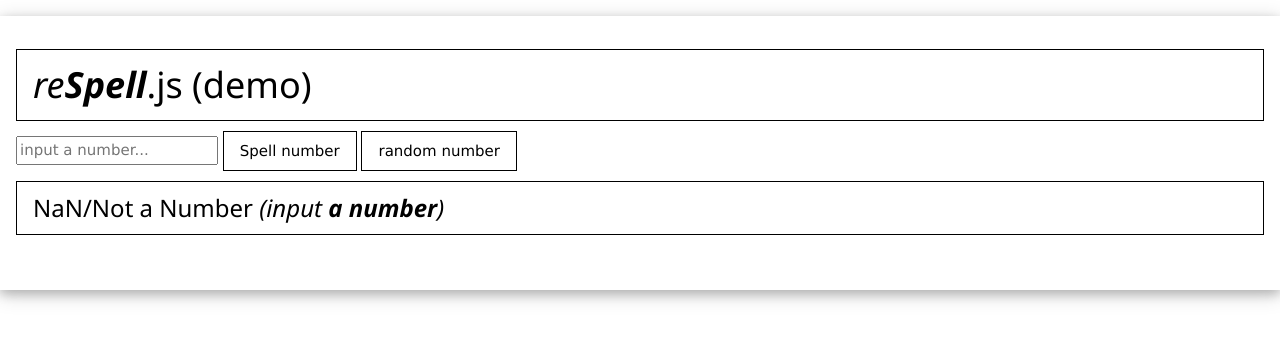
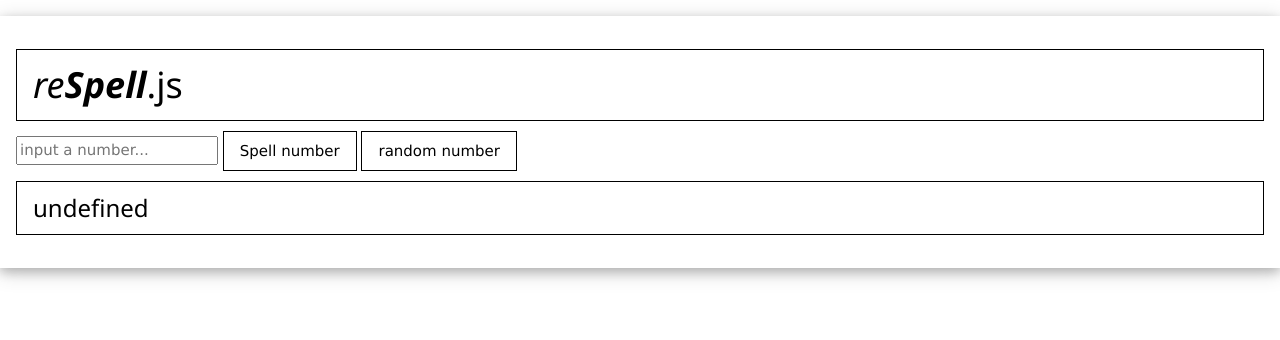
Before and after one commit to MiKl-LS/NtW, a plain HTML site: page index.html in a window 1280 px wide. Both pictures are taken after a click on the button "Spell number". Drawn offline with nearby package versions, Linux system fonts and the light colour scheme.

Commit message:
Update index.html

```diff
--- a/index.html
+++ b/index.html
@@ -8,13 +8,13 @@
 	<body>
 		<div class="w3-panel w3-animate-right w3-card-4 w3-container">
 			<br>
-			<h1 class="w3-border w3-border-black w3-padding"> <i>re<span><b>Spell</b></span></i>.js (demo) </h1>
+			<h1 class="w3-border w3-border-black w3-padding"> <i>re<span><b>Spell</b></span></i>.js </h1>
 			<input id="input" type="number" max="999999999999999999" placeholder="input a number...">
 			<br class="w3-hide-medium w3-hide-large"> <br class="w3-hide-medium w3-hide-large">
-			<button onclick="spell()" class="w3-btn w3-border w3-border-black w3-mobile"> Spell number </button>
+			<button onclick="reSpell()" class="w3-btn w3-border w3-border-black w3-mobile"> Spell number </button>
 			<button onclick="randomNumber()" class="w3-btn w3-border w3-border-black w3-mobile"> random number </button>
 			<h3 id="output" class="w3-border w3-border-black w3-padding">Waiting for your input...</h3>
-			<br> <br>
+			<br>
 		</div>
 		<script src="reSpell.js"> </script>
 		<script>
@@ -22,6 +22,11 @@
 				rnd = Math.floor(Math.random() * 999999999999999999);
 				document.getElementById("input").value = rnd;
 				spell(rnd);
+				document.getElementById("output").innerHTML = spell(rnd);
+			}
+			function reSpell() {
+				n = document.getElementById("input").value;
+				document.getElementById("output").innerHTML = spell(n);
 			}
 		</script>
 	</body>
```
